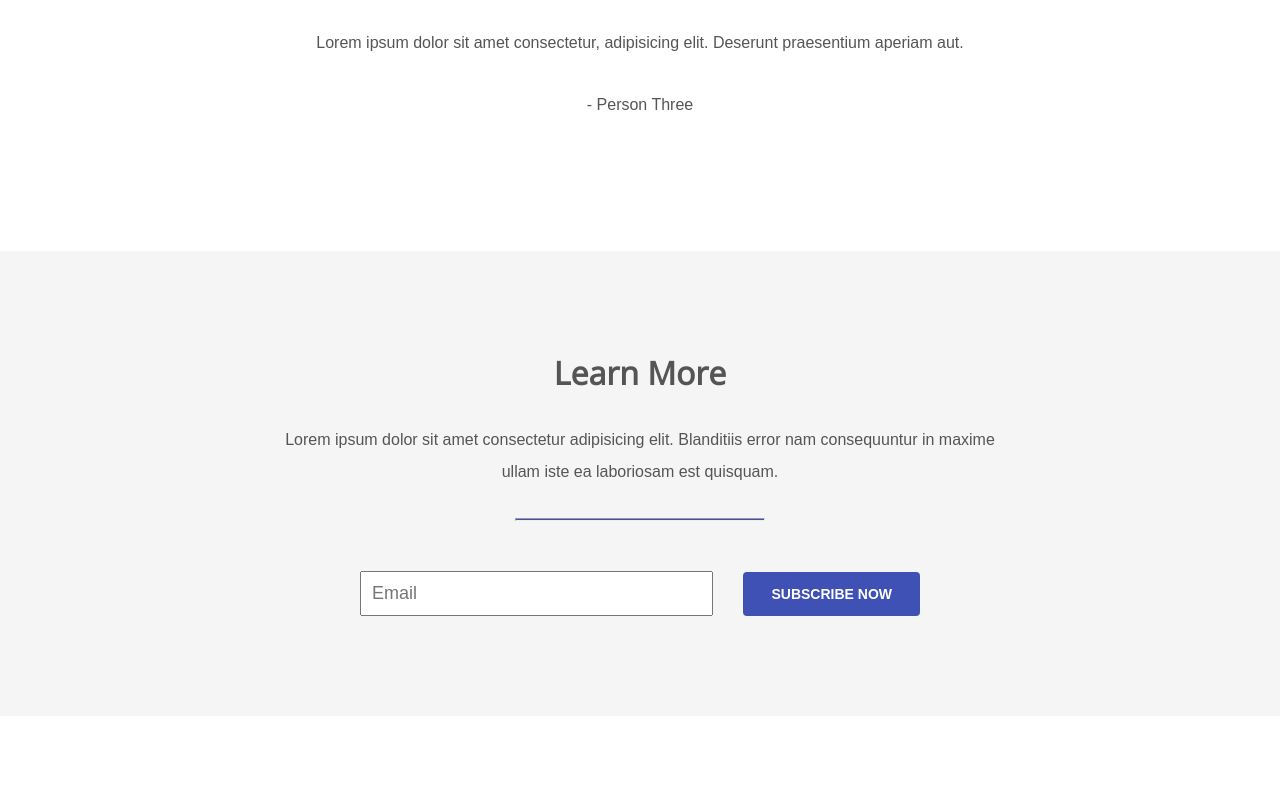
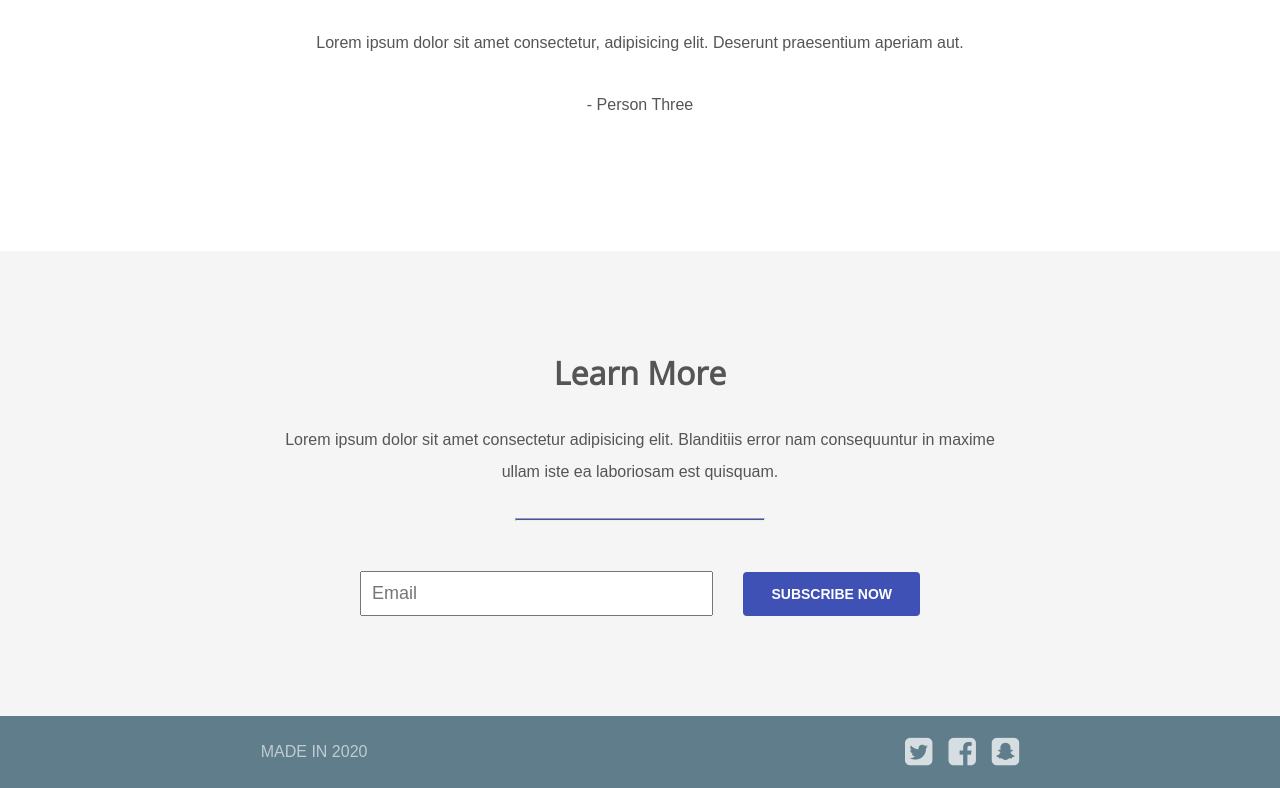
Before and after one commit to MariyaLcs/mountain_travel, a plain HTML site: page index.html in a window 1280 px wide. Shown: the part 3303-4091 px from the top of the page. Before the commit the page ends 4019 px from the top, so only its background shows below. Drawn offline with nearby package versions, Linux system fonts and the light colour scheme.

Commit message:
added footer

```diff
--- a/assets/css/styles.css
+++ b/assets/css/styles.css
@@ -212,3 +212,27 @@ header nav li {
   color: #555;
   flex: 1;
 }
+
+/* Footer Section */
+footer {
+  display: flex;
+  align-items: center;
+  justify-content: space-around;
+  background-color: #607d8b;
+  color: #fff;
+  padding: 20px 0;
+}
+
+footer ul {
+  display: flex;
+}
+
+footer ul li {
+  margin-left: 16px;
+}
+
+footer p {
+  text-transform: uppercase;
+  opacity: 0.6;
+  align-self: center;
+}
--- a/index.html
+++ b/index.html
@@ -144,6 +144,21 @@
         <a href="#" class="btn">Subscribe now</a>
       </form>
     </section>
+
+    <footer>
+      <p>Made in 2020</p>
+      <ul>
+        <li>
+          <a href="#"><i class="fa fa-twitter-square fa-2x"></i></a>
+        </li>
+        <li>
+          <a href="#"><i class="fa fa-facebook-square fa-2x"></i></a>
+        </li>
+        <li>
+          <a href="#"><i class="fa fa-snapchat-square fa-2x"></i></a>
+        </li>
+      </ul>
+    </footer>
     <!-- Forked from a template on Tutorialzine: https://tutorialzine.com/2016/06/freebie-landing-page-template-with-flexbox -->
   </body>
 </html>
```
